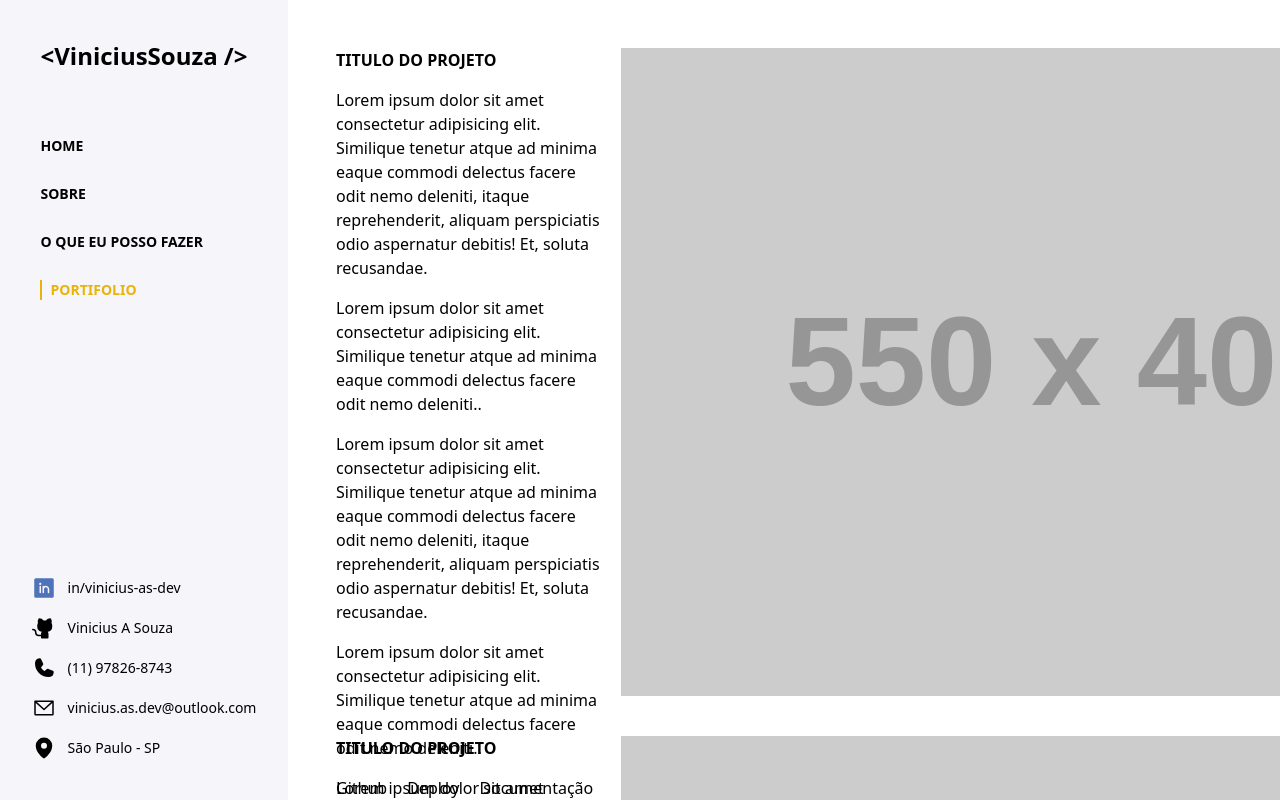
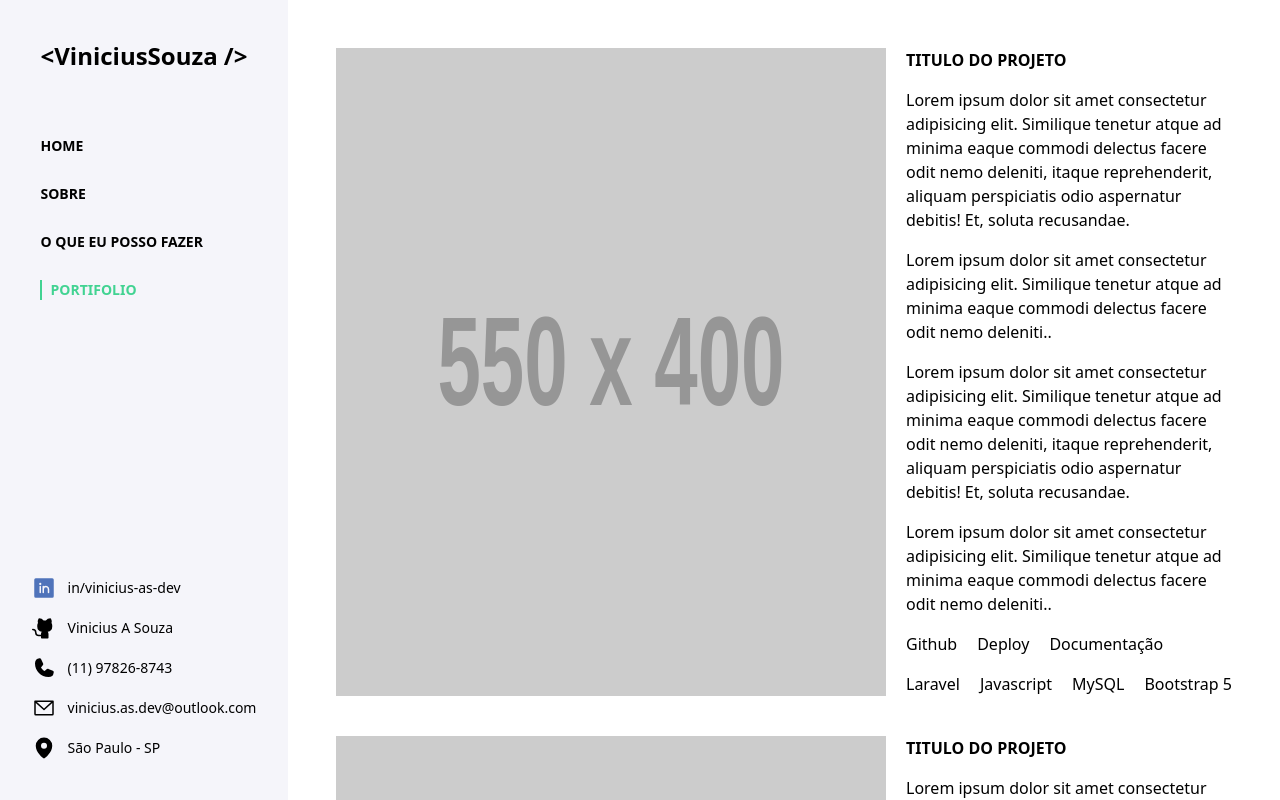
Before and after one commit to xLupus/portfolio, a React (Vite) app: page /portifolio in a window 1280 px wide. Built offline with nearby package versions, Linux system fonts and the light colour scheme.

Commit message:
Ajeitando o scroll vertical

```diff
--- a/src/App.jsx
+++ b/src/App.jsx
@@ -1,13 +1,17 @@
-import { EnvelopeSimple, Eyeglasses, FileHtml, GithubLogo, House, LinkedinLogo, MapPin, Pencil, Phone, Target } from "@phosphor-icons/react"
-import { NavLink, Outlet } from "react-router-dom"
+import { Outlet } from "react-router-dom"
 import { Navbar } from "./components/Navbar"
+import { useState } from "react";
+import { List, XSquare } from "@phosphor-icons/react";
 
 function App() {
+  const [isOpened, setIsOpened] = useState(true);
+
   return (
-    <div className="flex">
-      <Navbar />
+    <div className="relative flex">
 
-      <main className="flex justify-center flex-1 max-h-screen overflow-y-auto dark:bg-[#171923] dark:text-[#D7D7DC]">
+      {isOpened && <Navbar />}
+
+      <main className="flex justify-center flex-1 min-h-screen h-full overflow-y-auto dark:bg-[#171923] dark:text-[#D7D7DC]">
         <Outlet />
       </main>
     </div>
--- a/src/components/Navbar/index.jsx
+++ b/src/components/Navbar/index.jsx
@@ -1,29 +1,30 @@
-import { EnvelopeSimple, GithubLogo, LinkedinLogo, MapPin, Phone } from "@phosphor-icons/react";
+import { EnvelopeSimple, GithubLogo, LinkedinLogo, MapPin, Phone, XSquare } from "@phosphor-icons/react";
 import { NavLink } from "react-router-dom";
 
-export function Navbar() {
+export function Navbar(props) {
+
   return (
     <>
-      <aside className="hidden lg:flex md:flex-col md:items-center h-screen text-sm w-72 bg-[#F5F5FA] dark:bg-[#12141D] dark:text-[#A8A8AF] py-10">
+      <aside className="relative lg:flex md:flex-col md:items-center h-screen text-sm w-72 bg-[#F5F5FA] dark:bg-[#12141D] dark:text-[#A8A8AF] py-10">
         <div className="flex flex-col flex-1 gap-y-16">
           <h1 className="flex items-center gap-x-3 font-bold text-2xl text-center">
             &lt;ViniciusSouza /&gt;
           </h1>
 
           <nav className="flex flex-col space-y-7 font-semibold">
-            <NavLink to='/' className="flex items-center gap-x-3 active:text-yellow-100">
+            <NavLink to='/' className="w-fit flex items-center gap-x-3 hover:text-[#42D392]">
               HOME
             </NavLink>
 
-            <NavLink to='/sobre' className="flex items-center gap-x-3">
+            <NavLink to='/sobre' className="w-fit flex items-center gap-x-3 hover:text-[#42D392]">
               SOBRE
             </NavLink>
 
-            <NavLink to='/competencias' className="flex items-center gap-x-3">
+            <NavLink to='/competencias' className="w-fit flex items-center gap-x-3 hover:text-[#42D392]">
               O QUE EU POSSO FAZER
             </NavLink>
 
-            <NavLink to='/portifolio' className="flex items-center gap-x-3">
+            <NavLink to='/portifolio' className="w-fit flex items-center gap-x-3 hover:text-[#42D392]">
               PORTIFOLIO
             </NavLink>
           </nav>
--- a/src/index.css
+++ b/src/index.css
@@ -9,5 +9,5 @@
 }
 
 a.active{
-  @apply border-l-2 border-yellow-500 text-yellow-500 pl-2 font-bold;
+  @apply border-l-2 border-[#42D392] text-[#42D392] pl-2 font-bold;
 }
--- a/src/pages/AboutPage/index.jsx
+++ b/src/pages/AboutPage/index.jsx
@@ -1,8 +1,7 @@
 export function AboutPage() {
   return (
-    <div className="flex flex-col items-center px-6">
-      <div className="flex items-center gap-x-8 h-screen">
-        <div className='max-w-6xl dark:text-[#9DA6B3] space-y-3 py-5 my-5 border-y border-zinc-400 leading-8'>
+    <section className="self-center p-6">
+        <div className='max-w-6xl dark:text-[#9DA6B3] space-y-3 py-5 border-y border-zinc-400 leading-8'>
           <img src="https://placehold.co/310x460/252A37/9DA6B3/png" alt="" className="float-left mr-6" />
 
           <p>
@@ -33,7 +32,6 @@ export function AboutPage() {
             Obrigado por visitar meu portfólio e por considerar minha candidatura.
           </p>
         </div>
-      </div>
-    </div>
+    </section>
   )
 }
--- a/src/pages/HomePage/index.jsx
+++ b/src/pages/HomePage/index.jsx
@@ -1,17 +1,15 @@
 import banner from '../../assets/banner.png'
-import curriculo from '../../assets/curriculo.pdf'
 
 export function HomePage() {
   return (
-    <>
-      <div className="flex flex-wrap md:flex-nowrap justify-center items-center h-screen px-6">
-        <div className="max-w-2xl w-full flex flex-col order-2 md:order-1 mr-10 transition-all">
+    <section className='self-center flex items-center px-6'>
+      <div className="flex flex-col order-2 md:order-1 mr-10 transition-all">
         <span className="mb-3 font-semibold">
           Olá, sejá bem vindo ao meu portifolio!
         </span>
 
         <h1 className="text-5xl font-bold">
-            Eu sou um <span className='text-yellow-500'>Web Developer</span>
+          Eu sou um <span className='text-[#3bbb81]'>Web&nbsp;Developer</span>
         </h1>
 
         <span className="mt-5 mb-8 font-semibold">
@@ -19,16 +17,14 @@ export function HomePage() {
         </span>
 
         <a
-            href={curriculo}
           target='_blank'
-            className="w-40 h-10 p-0 bg-yellow-600 hover:bg-blue-500 transition-colors text-white font-bold rounded-lg flex justify-center items-center cursor-pointer"
+          className="w-40 h-10 p-0 bg-[#3BBB81] hover:bg-blue-500 transition-colors text-white font-bold rounded-lg flex justify-center items-center cursor-pointer"
         >
           Curriculum
         </a>
       </div>
 
-        <img src={banner} width='600' className='order-1 md:order-2'/>
-      </div>
-    </>
+      <img src={banner} width='600' className='order-1 md:order-2 dark:brightness-75' />
+    </section>
   )
 }
--- a/src/pages/PortfolioPage/index.jsx
+++ b/src/pages/PortfolioPage/index.jsx
@@ -1,7 +1,47 @@
 export function PortfolioPage() {
   return (
-    <div className="flex flex-col gap-y-10 p-12 max-w-7xl w-full">
+    <section className="w-full max-h-screen overflow-y-auto p-12">
+      <div className="mx-auto max-w-7xl space-y-10">
         <div className="flex gap-x-5">
+          <img src="https://placehold.co/550x400/252A37/9DA6B3/png" alt="" />
+
+          <div className="flex flex-col gap-y-4 dark:text-[#9DA6B3]">
+            <span className="font-bold dark:text-[#d0d0d8]">TITULO DO PROJETO</span>
+
+            <p>
+              Lorem ipsum dolor sit amet consectetur adipisicing elit. Similique tenetur atque ad minima eaque commodi delectus facere odit nemo deleniti, itaque reprehenderit, aliquam perspiciatis odio aspernatur debitis! Et, soluta recusandae.
+            </p>
+
+            <p>
+              Lorem ipsum dolor sit amet consectetur adipisicing elit. Similique tenetur atque ad minima eaque commodi delectus facere odit nemo deleniti..
+            </p>
+
+            <p>
+              Lorem ipsum dolor sit amet consectetur adipisicing elit. Similique tenetur atque ad minima eaque commodi delectus facere odit nemo deleniti, itaque reprehenderit, aliquam perspiciatis odio aspernatur debitis! Et, soluta recusandae.
+            </p>
+
+            <p>
+              Lorem ipsum dolor sit amet consectetur adipisicing elit. Similique tenetur atque ad minima eaque commodi delectus facere odit nemo deleniti..
+            </p>
+
+            <div className="flex gap-x-5">
+              <span>Github</span>
+              <span>Deploy</span>
+              <span>Documentação</span>
+            </div>
+
+            <div className="flex gap-x-5">
+              <span>Laravel</span>
+              <span>Javascript</span>
+              <span>MySQL</span>
+              <span>Bootstrap 5</span>
+            </div>
+          </div>
+        </div>
+
+        <div className="flex gap-x-5 ">
+          <img src="https://placehold.co/550x400/252A37/9DA6B3/png" alt="" />
+
           <div className="flex flex-col gap-y-4 dark:text-[#9DA6B3]">
             <span className="font-bold dark:text-[#d0d0d8]">TITULO DO PROJETO</span>
 
@@ -35,53 +75,11 @@ export function PortfolioPage() {
               <span>Lang</span>
             </div>
           </div>
-
-        <img src="https://placehold.co/550x400/252A37/9DA6B3/png" alt="" />
-      </div>
-
-
-
-      <div className="flex gap-x-5 ">
-        <div className="flex flex-col gap-y-4 dark:text-[#9DA6B3]">
-          <span className="font-bold dark:text-[#d0d0d8]">TITULO DO PROJETO</span>
-
-          <p>
-            Lorem ipsum dolor sit amet consectetur adipisicing elit. Similique tenetur atque ad minima eaque commodi delectus facere odit nemo deleniti, itaque reprehenderit, aliquam perspiciatis odio aspernatur debitis! Et, soluta recusandae.
-          </p>
-
-          <p>
-            Lorem ipsum dolor sit amet consectetur adipisicing elit. Similique tenetur atque ad minima eaque commodi delectus facere odit nemo deleniti..
-          </p>
-
-          <p>
-            Lorem ipsum dolor sit amet consectetur adipisicing elit. Similique tenetur atque ad minima eaque commodi delectus facere odit nemo deleniti, itaque reprehenderit, aliquam perspiciatis odio aspernatur debitis! Et, soluta recusandae.
-          </p>
-
-          <p>
-            Lorem ipsum dolor sit amet consectetur adipisicing elit. Similique tenetur atque ad minima eaque commodi delectus facere odit nemo deleniti..
-          </p>
-
-          <div className="flex gap-x-5">
-            <span>Github</span>
-            <span>Deploy</span>
-            <span>Documentação</span>
         </div>
 
         <div className="flex gap-x-5">
-            <span>Lang</span>
-            <span>Lang</span>
-            <span>Lang</span>
-            <span>Lang</span>
-            <span>Lang</span>
-          </div>
-        </div>
+          <img src="https://placehold.co/550x400/252A37/9DA6B3/png" alt="" />
 
-        <img src="https://placehold.co/550x400/252A37/9DA6B3/png" alt="" />
-      </div>
-
-
-
-      <div className="flex gap-x-5">
           <div className="flex flex-col gap-y-4">
             <span className="font-bold">TITULO DO PROJETO</span>
 
@@ -109,9 +107,8 @@ export function PortfolioPage() {
               <span>Lang</span>
             </div>
           </div>
-
-        <img src="https://placehold.co/550x400/252A37/9DA6B3/png" alt="" />
         </div>
       </div>
+    </section>
   )
 }
--- a/src/pages/WhatICanDoPage/index.jsx
+++ b/src/pages/WhatICanDoPage/index.jsx
@@ -2,10 +2,9 @@ import { HardDrives, Monitor } from '@phosphor-icons/react'
 
 export function WhatICanDoPage() {
   return (
-    <>
-      <div className="flex flex-col justify-center items-center  gap-y-10 h-screen">
+    <section className='self-center px-4 py-10 space-y-10 max-h-screen overflow-y-auto'>
         <div className="flex flex-wrap justify-center gap-6">
-          <div className="w-96 px-4 py-8 border dark:border-0 dark:bg-[#252A37] dark:text-[#9DA6B3] flex flex-col justify-center items-center shadow-lg">
+          <div className="flex flex-col justify-center items-center w-96 px-4 py-8 shadow-lg border dark:border-0 dark:bg-[#252A37] dark:text-[#9DA6B3]  ">
             <HardDrives size={'5rem'} weight="thin" />
 
             <span className="font-bold my-5 dark:text-[#d0d0d8]">BACKEND</span>
@@ -39,7 +38,7 @@ export function WhatICanDoPage() {
           </div>
         </div>
 
-        <div className="flex gap-x-5">
+        <div className="flex justify-center gap-x-5">
           <div className="flex gap-x-2 items-center">
             <span className="block w-3 h-3 bg-green-600 rounded-full" /> CONHECEDOR
           </div>
@@ -70,12 +69,11 @@ export function WhatICanDoPage() {
           <span className="px-3 py-2 bg-green-600 dark:bg-green-800 text-white rounded">Express.js</span>
 
           <span className="px-3 py-2 bg-red-500 dark:bg-red-800 text-white rounded">React.js</span>
-          <span className="px-3 py-2 bg-red-500 dark:bg-red-800 text-white rounded">Styled Components</span>
           <span className="px-3 py-2 bg-red-500 dark:bg-red-800 text-white rounded">MongoDB</span>
           <span className="px-3 py-2 bg-red-500 dark:bg-red-800 text-white rounded">API Rest</span>
           <span className="px-3 py-2 bg-red-500 dark:bg-red-800 text-white rounded">Typescript</span>
         </div>
-      </div>
-    </>
+
+    </section>
   )
 }
```
Also changed, not shown: 1 other file (tests, documents, lock files or other folders). Lines whose indentation alone changed are shown as unchanged.
